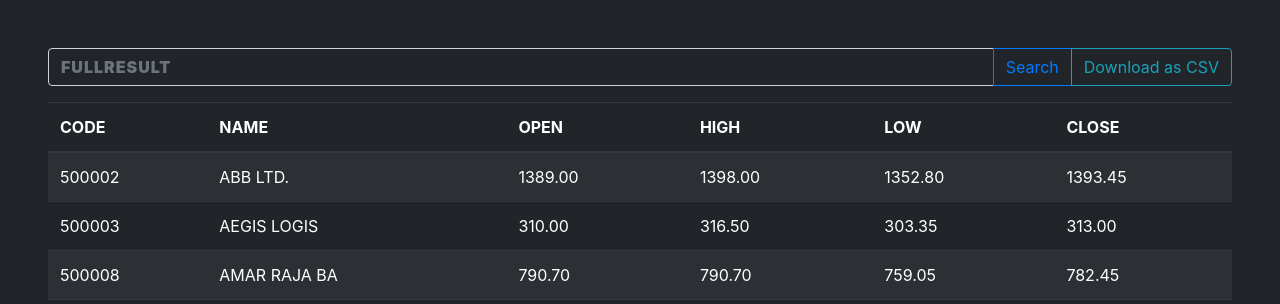
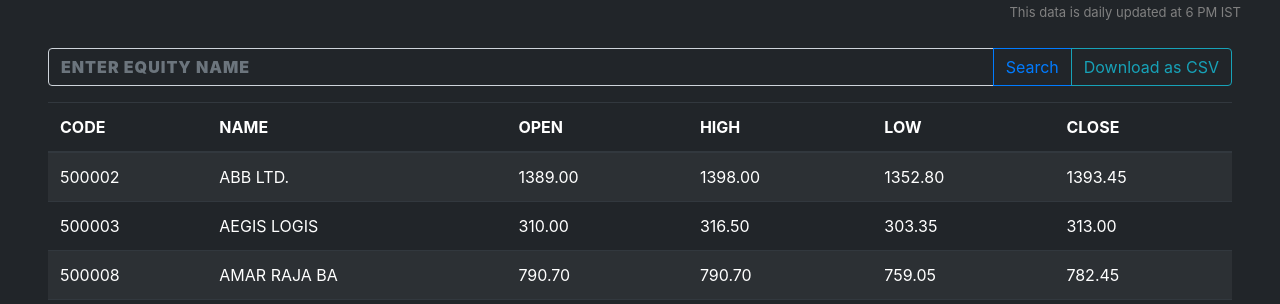
Before and after one commit to Universe-89/Nse-Equity-Data, a Django app: page / in a window 1280 px wide. Shown: the top 304 px of the page. Run offline with Django 3.2, Linux system fonts and the light colour scheme; data comes from the database, SQL or seed files in the repository; some libraries are stand-ins or nearby versions.

Commit message:
Complete

```diff
--- a/frontpage/templates/frontpage/home.html
+++ b/frontpage/templates/frontpage/home.html
@@ -15,9 +15,18 @@
         margin: 3em;
         background-color:#212529;
     }
+    .head {
+        position: absolute;
+        right : 3em;
+        top : 3px;
+        margin-bottom: 1em;
+        color :grey;
+        font-size: small;
+    }
 </style>
 
 <body class="body">
+    <div class = "head">This data is daily updated at 6 PM IST</div>
     <form name="form" method="POST" action="#">
         {% csrf_token %}
         <div class="input-group mb-3">
--- a/frontpage/views.py
+++ b/frontpage/views.py
@@ -29,6 +29,7 @@ def search(response):
         else:
             result = query(name)
         cache.set(name,result)
-
+    if(name == 'FULLRESULT'):
+        name = "Enter Equity Name"
     context = {'result' : result , 'equity' : name}
     return render(response,"frontpage/home.html",context)
```
